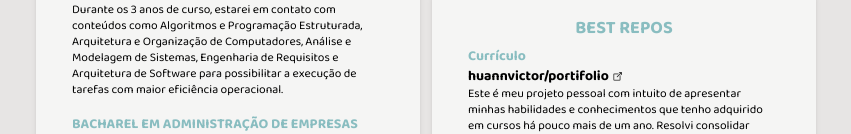
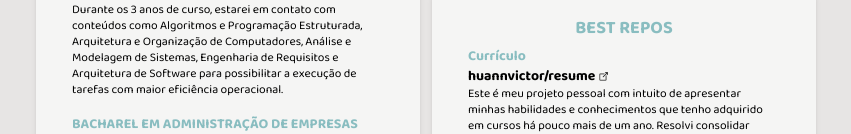
Before and after one commit to huannvictor/curriculo, a React (Create React App) app: page / in a window 1280 px wide. Shown: the part 808-942 px from the top of the page, without its empty margins (214-1065 px from the left). Built offline with nearby package versions, Linux system fonts and the light colour scheme.

Commit message:
correções

```diff
--- a/src/components/BestRepos/content.js
+++ b/src/components/BestRepos/content.js
@@ -1,50 +1,56 @@
 export const reposContent = {
-  portfolio:{
+  portfolio: {
     title: "Currículo",
-    mask:"huannvictor/portifolio",
-    link:"https://github.com/huannvictor/portifolio",
-    description: "Este é meu projeto pessoal com intuito de apresentar minhas habilidades e conhecimentos que tenho adquirido em cursos há pouco mais de um ano. Resolvi consolidar esses conhecimentos em algo prático que mostre como tenho avançado. Esse site estático simples é feito utilizando a estrutura de componentização do React, preocupação com a experiência do usuário e responsividade.",
-    tools:"React - Node - TailwindCss - Deploy no Vercel.com",
-    deploy:"https://portifolio-huannvictor.vercel.app/"
+    mask: "huannvictor/resume",
+    link: "https://github.com/huannvictor/resume",
+    description:
+      "Este é meu projeto pessoal com intuito de apresentar minhas habilidades e conhecimentos que tenho adquirido em cursos há pouco mais de um ano. Resolvi consolidar esses conhecimentos em algo prático que mostre como tenho avançado. Esse site estático simples é feito utilizando a estrutura de componentização do React, preocupação com a experiência do usuário e responsividade.",
+    tools: "React - Node - TailwindCss - Deploy no Vercel.com",
+    deploy: "https://resume-huannvictor.vercel.app/",
   },
-  nlwReturnImpulse:{
-    title: "NLW Return Impulse by Rocketseat",
-    mask:"huannvictor/nlwReturnImpulse",
-    link:"https://github.com/huannvictor/nlwReturnImpulse",
-    description: "Nesta Next Level Week aprendi a fazer um botão para um usuário enviar um formulário de feedback, com texto e um print da tela no momento que está sendo enviado. Essa informação vai para um banco de dados e também por email. Além disso, aprendi como fazer deploy usando Vercel.",
-    tools:"Typescript - React - Node - TailwindCss - Deploy no Vercel.com",
-    deploy:"https://nlw-return-impulse-huannvictor.vercel.app/"
+  nlwReturnImpulse: {
+    title: "NLW Return Impulse by RocketSeat",
+    mask: "huannvictor/nlwReturnImpulse",
+    link: "https://github.com/huannvictor/nlwReturnImpulse",
+    description:
+      "Nesta Next Level Week aprendi a fazer um botão para um usuário enviar um formulário de feedback, com texto e um print da tela no momento que está sendo enviado. Essa informação vai para um banco de dados e também por email. Além disso, aprendi como fazer deploy usando Vercel.",
+    tools: "Typescript - React - Node - TailwindCss - Deploy no Vercel.com",
+    deploy: "https://nlw-return-impulse-huannvictor.vercel.app/",
   },
-  nlwTogether:{
-    title: "NLW Together Impulse by Rocketseat",
-    mask:"huannvictor/letmeask",
-    link:"https://github.com/huannvictor/letmeask",
-    description: "Desenvolvi este app na NLW edição Together. Esse app é um ambiente para Q&A onde usuários conectam com suas contas Google, fazem perguntas e tem suas repostas. Esses dados são armazenados no Firebase e retroalimenta o app.",
-    tools:"Typescript - React - Node - Sass - Firebase com deploy",
-    deploy:"https://letmeask-cfc63.web.app/"
+  nlwTogether: {
+    title: "NLW Together Impulse by RocketSeat",
+    mask: "huannvictor/letmeask",
+    link: "https://github.com/huannvictor/letmeask",
+    description:
+      "Desenvolvi este app na NLW edição Together. Esse app é um ambiente para Q&A onde usuários conectam com suas contas Google, fazem perguntas e tem suas repostas. Esses dados são armazenados no Firebase e retroalimenta o app.",
+    tools: "Typescript - React - Node - Sass - Firebase com deploy",
+    deploy: "https://letmeask-cfc63.web.app/",
   },
-  scrimbaProjectTravelJournal:{
+  scrimbaProjectTravelJournal: {
     title: "React page by Scrimba",
-    mask:"huannvictor/scrimba-project-travel-journal",
-    link:"https://github.com/huannvictor/scrimba-project-travel-journal",
-    description: "Neste projeto simples aprendi a fazer uma página consumindo dados de uma API. A estrutura foi com base no design site da Arbnb",
-    tools:"React - Node- Deploy no Vercel.com",
-    deploy:"https://scrimba-project-travel-journal.vercel.app/"
+    mask: "huannvictor/scrimba-project-travel-journal",
+    link: "https://github.com/huannvictor/scrimba-project-travel-journal",
+    description:
+      "Neste projeto simples aprendi a fazer uma página consumindo dados de uma API. A estrutura foi com base no design site da Arbnb",
+    tools: "React - Node- Deploy no Vercel.com",
+    deploy: "https://scrimba-project-travel-journal.vercel.app/",
   },
-  wordGame:{
+  wordGame: {
     title: "Word Game by Ania Kubów",
-    mask:"huannvictor/word-game",
-    link:"https://github.com/huannvictor/word-game",
-    description: "Game feito seguindo o tutorial do canal Code with Ania Kubów onde consumi informações vinda de uma API dentro do marketplace RapidApi.com. Nesse word game simples podemos associar termos, contabilizando uma pontuação em até 10 níveis de dificuldade.",
-    tools:"React - Node",
-    deploy:""
+    mask: "huannvictor/word-game",
+    link: "https://github.com/huannvictor/word-game",
+    description:
+      "Game feito seguindo o tutorial do canal Code with Ania Kubów onde consumi informações vinda de uma API dentro do marketplace RapidApi.com. Nesse word game simples podemos associar termos, contabilizando uma pontuação em até 10 níveis de dificuldade.",
+    tools: "React - Node",
+    deploy: "",
   },
-  CryptoDashboard:{
+  CryptoDashboard: {
     title: "Crypto Dashboard by Ania Kubów",
-    mask:"huannvictor/crypto-dashboard",
-    link:"https://github.com/huannvictor/crypto-dashboard",
-    description: "Dashboard feita seguindo o tutorial do canal Code with Ania Kubów onde consumi informações de duas APIs do marketplace RapidApi.com: Alpha Vantage (para converter as moedas com valores atualizados) e Crypto News (onde encontramos notícias do universo crypto). Nessa aplicação simples podemos converter valores e ver as principais notícias do universo de crypto moedas",
-    tools:"React - Node",
-    deploy:""
-  }
-}
+    mask: "huannvictor/crypto-dashboard",
+    link: "https://github.com/huannvictor/crypto-dashboard",
+    description:
+      "Dashboard feita seguindo o tutorial do canal Code with Ania Kubów onde consumi informações de duas APIs do marketplace RapidApi.com: Alpha Vantage (para converter as moedas com valores atualizados) e Crypto News (onde encontramos notícias do universo crypto). Nessa aplicação simples podemos converter valores e ver as principais notícias do universo de crypto moedas",
+    tools: "React - Node",
+    deploy: "",
+  },
+};
```
